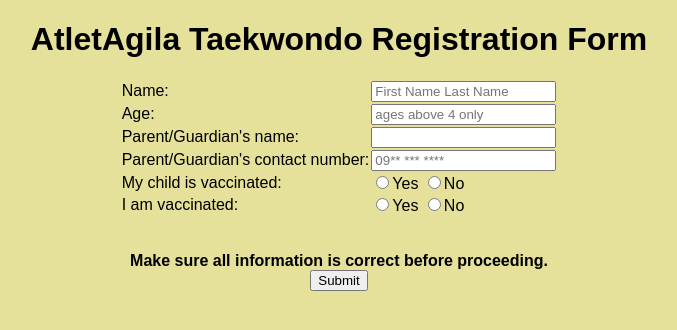
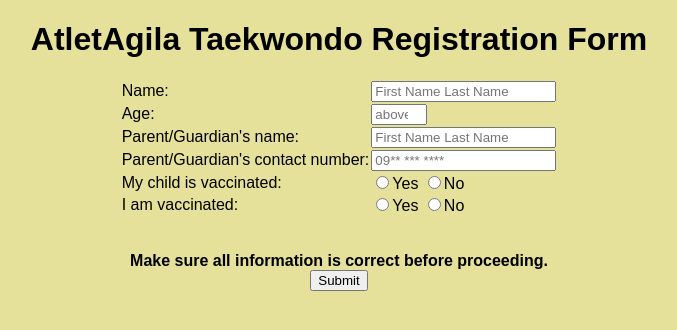
Before and after one commit to dreanirenzo/mms149-atletagila.github.io, a plain HTML site: page index.html in a window 1280 px wide. Shown: the whole page, without its empty margins (301-978 px from the left). Drawn offline with Linux system fonts and the light colour scheme.

Commit message:
Update index.html

```diff
--- a/index.html
+++ b/index.html
@@ -23,7 +23,7 @@
           Age:
         </td>
         <td>
-          <input placeholder="ages above 4 only" input type="text" required name="Age" pattern="[4-100]">
+          <input placeholder="above 4 only" input type="number" name="age" min="4" max="99">
         </td>
       </tr>
       <tr>
@@ -31,7 +31,7 @@
           Parent/Guardian's name:
         </td>
         <td>
-          <input type="text" required name="ParentName">
+          <input placeholder="First Name Last Name" input type="text" required name="ParentName">
         </td>
       </tr>
       <tr>
```
